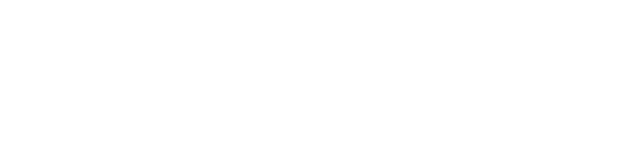
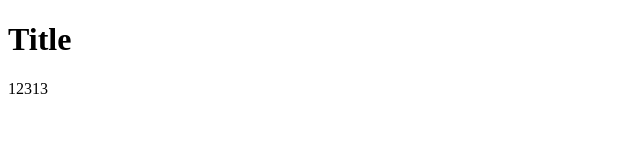
Before and after one commit to chen-tse/test, a plain HTML site: page index.html in a window 1280 px wide. Shown: the whole page, without its empty margins (0-640 px from the left). Drawn offline with Linux system fonts and the light colour scheme.

Commit message:
加入標題

```diff
--- a/index.html
+++ b/index.html
@@ -6,6 +6,7 @@
     <title>Document</title>
 </head>
 <body>
-
+    <h1>Title</h1>
+    <p>12313</p>
 </body>
 </html>
```
